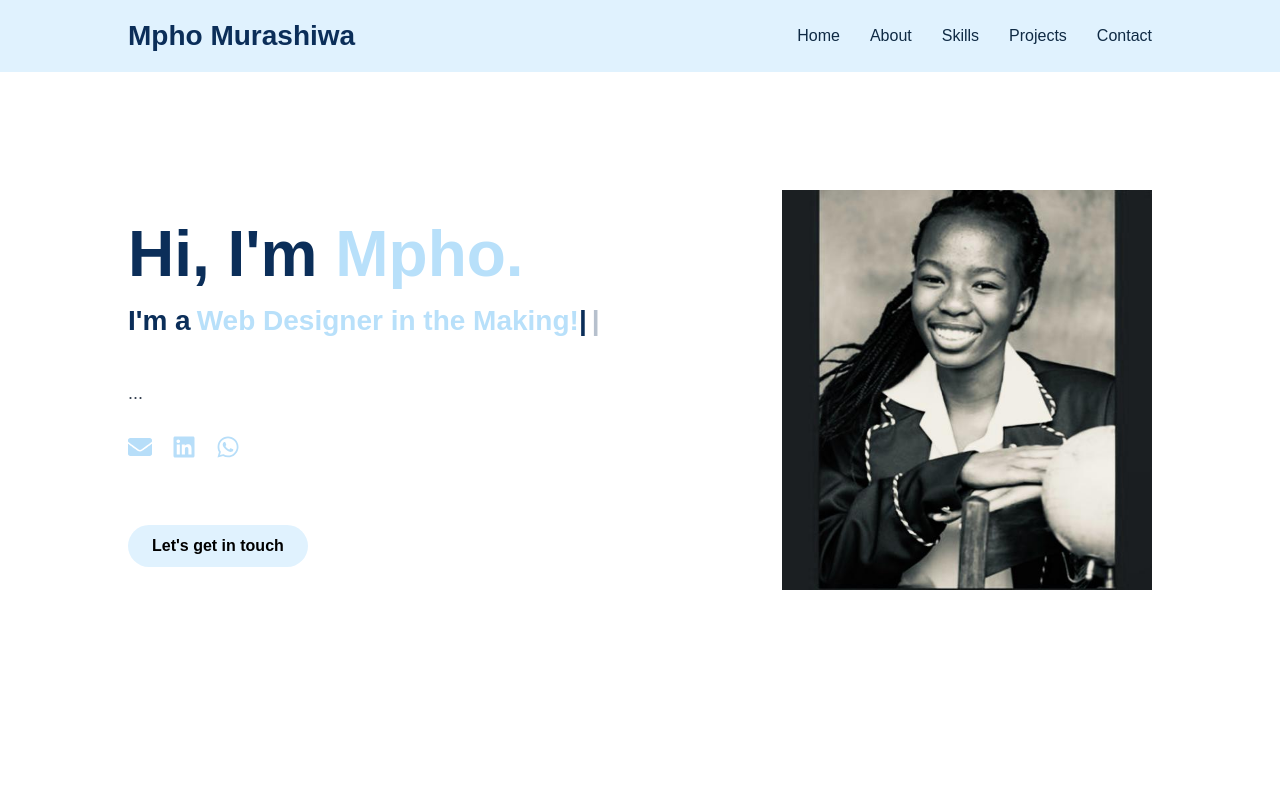
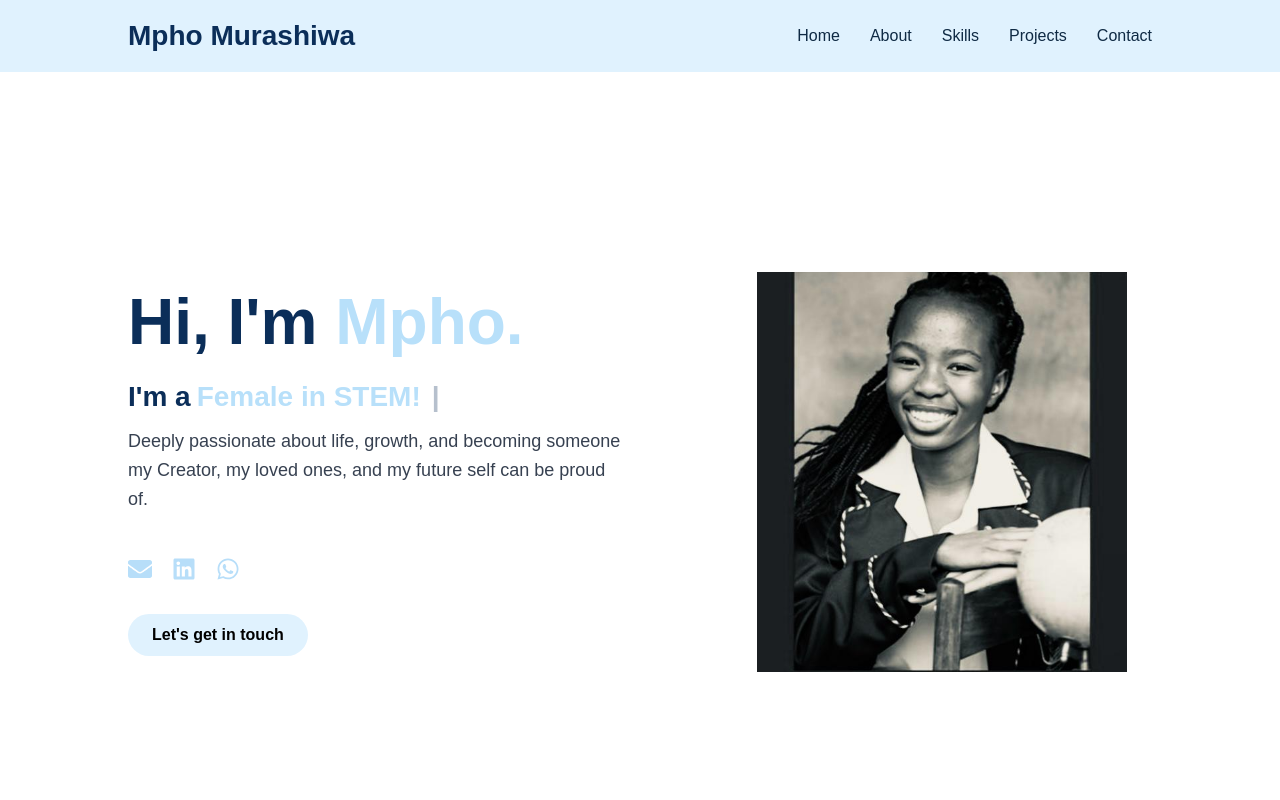
Before and after one commit to Mpho10111/Portfolio-Website, a React app: page / in a window 1280 px wide. Shown: the top 800 px of the page. Built offline with nearby package versions, Linux system fonts and the light colour scheme; the HTML template or start-up script is replaced by a standard one.

Commit message:
polish portfolio content and contact form

```diff
--- a/src/App.jsx
+++ b/src/App.jsx
@@ -23,7 +23,7 @@ function App(){
       />
       <Hero
         name="Hi, I'm Mpho"
-        description= "..."
+        description= "Deeply passionate about life, growth, and becoming someone my Creator, my loved ones, and my future self can be proud of."
       />
       <About
 
--- a/src/components/Contact.jsx
+++ b/src/components/Contact.jsx
@@ -1,23 +1,35 @@
+import { useState } from "react";
 import emailjs from "emailjs-com";
 
 function Contact() {
+  const [status, setStatus] = useState("");
+  const [isSending, setIsSending] = useState(false);
 
-  const sendEmail = (e) => {
+  const sendEmail = async (e) => {
     e.preventDefault();
 
-    emailjs.sendForm(
-      "YOUR_SERVICE_ID",
-      "YOUR_TEMPLATE_ID",
-      e.target,
-      "YOUR_PUBLIC_KEY"
-    )
-    .then(() => {
-      alert("Message sent successfully!");
-    }, () => {
-      alert("Something went wrong.");
-    });
+    const form = e.target;
+    const serviceId = import.meta.env.VITE_EMAILJS_SERVICE_ID;
+    const templateId = import.meta.env.VITE_EMAILJS_TEMPLATE_ID;
+    const publicKey = import.meta.env.VITE_EMAILJS_PUBLIC_KEY;
 
-    e.target.reset();
+    if (!serviceId || !templateId || !publicKey) {
+      setStatus("Email service is not configured yet.");
+      return;
+    }
+
+    setIsSending(true);
+    setStatus("Sending...");
+
+    try {
+      await emailjs.sendForm(serviceId, templateId, form, publicKey);
+      setStatus("Message sent successfully!");
+      form.reset();
+    } catch {
+      setStatus("Something went wrong. Please try again.");
+    } finally {
+      setIsSending(false);
+    }
   };
 
   return (
@@ -40,7 +52,11 @@ function Contact() {
 
         </div>
 
-        <button type="submit">Send Message</button>
+        <button type="submit" disabled={isSending}>
+          {isSending ? "Sending..." : "Send Message"}
+        </button>
+
+        {status && <p className="contact-status">{status}</p>}
       </form>
     </section>
   );
--- a/src/components/Hero.jsx
+++ b/src/components/Hero.jsx
@@ -1,14 +1,12 @@
 import { useState, useEffect } from "react";
 import { FaEnvelope, FaLinkedin, FaWhatsapp } from "react-icons/fa";
 
+const titles = [
+  "Female in STEM!",
+  "Data Science Enthusiast!",
+];
+
 function Hero(props) {
-
-  const titles = [
-    "Female in STEM!",
-    "Data Science Enthusiast!",
-    "Web Designer in the Making!"
-  ];
-
   const [currentTitleIndex, setCurrentTitleIndex] = useState(0);
   const [displayedText, setDisplayedText] = useState("");
   const [charIndex, setCharIndex] = useState(0);
--- a/src/components/Projects.jsx
+++ b/src/components/Projects.jsx
@@ -3,12 +3,10 @@ function Projects() {
   const projects = [
     {
       title: "Campus Marketplace",
-      link: "https://github.com/your-username/campus-marketplace",
       image: "/project1.png"
     },
     {
       title: "Personal Portfolio Website",
-      link: "https://github.com/your-username/portfolio",
       image: "/project2.png"
     }
   ];
@@ -22,23 +20,17 @@ function Projects() {
         {projects.map((project) => (
           <div className="project-item" key={project.title}>
 
-            {/* 🔹 Title ABOVE */}
+            {/* Title above */}
             <h3 className="project-title">
               {project.title}
             </h3>
 
-            {/* 🔹 Only IMAGE is clickable */}
-            <a
-              href={project.link}
-              target="_blank"
-              rel="noopener noreferrer"
-            >
-              <img
-                src={project.image}
-                alt={project.title}
-                className="project-image"
-              />
-            </a>
+            {/* Project image */}
+            <img
+              src={project.image}
+              alt={project.title}
+              className="project-image"
+            />
 
           </div>
         ))}
--- a/src/components/Skills.jsx
+++ b/src/components/Skills.jsx
@@ -4,9 +4,10 @@ function Skills() {
     { name: "CSS", level: 80, label: "Highly Proficient" },
     { name: "JavaScript", level: 70, label: "Proficient" },
     { name: "Python", level: 80, label: "Highly Proficient" },
-    { name: "Java", level: 70, label: "Proficient" },
-    { name: "C++", level: 70, label: "Proficient" },
-    { name: "MySQL", level: 70, label: "Proficient" }
+    { name: "MySQL", level: 70, label: "Proficient" },
+    { name: "Data Analysis", level: 80, label: "Highly Proficient" },
+    { name: "Data Visualization", level: 80, label: "Highly Proficient" },
+    { name: "Data Modelling", level: 80, label: "Highly Proficient" }
   ];
 
   const softSkills = [
@@ -44,7 +45,7 @@ function Skills() {
     ));
 
   return (
-    <section className="skills">
+    <section id="skills" className="skills">
       <h2>Skills</h2>
 
       <div className="skills-wrapper">
--- a/src/index.css
+++ b/src/index.css
@@ -67,42 +67,48 @@ nav a:hover {
   display: flex;
   align-items: center;
   justify-content: center;
+  padding: 80px 0;
 }
 
 .hero-content {
   display: flex;
   align-items: center;
   justify-content: space-between;
+  gap: 48px;
   width: 100%;
   padding: 0 10%;
+  box-sizing: border-box;
 }
 
 .hero-left {
   display: flex;
   flex-direction: column;
-  justify-content: space-between;
-
-  height: 350px;
+  justify-content: center;
+  gap: 28px;
+  flex: 1 1 430px;
+  max-width: 560px;
+  min-width: 0;
 }
 
 .hero-text {
   display: flex;
   flex-direction: column;
-  gap: 10px;
-
-  min-height: 120px; /* keeps text contained */
+  gap: 12px;
+  width: 100%;
 }
 
 .hero-actions {
   display: flex;
   flex-direction: column;
-  align-items: flex-start; /* or center for mobile */
-  gap: 15px;
+  align-items: flex-start;
+  gap: 12px;
 }
 
 .hero h1 {
   font-size: 64px;
   font-weight: 900;
+  line-height: 1.08;
+  letter-spacing: 0;
   margin: 0;
 }
 
@@ -118,23 +124,25 @@ nav a:hover {
   font-size: 28px;
   font-weight: 700;
   color: #0b2e59;
-  margin-top: 10px;
+  margin: 10px 0 0;
   transition: opacity 0.5s ease;
-
-
-  min-height: 20px;
+  min-height: 36px;
   display: flex;
-  align-items: center;
-
+  align-items: baseline;
+  flex-wrap: wrap;
+  column-gap: 6px;
+  row-gap: 4px;
+  line-height: 1.25;
 }
 
 .highlight {
-  margin-left: 6px;
+  margin-left: 0;
+  min-width: 0;
+  overflow-wrap: break-word;
 }
 
 /* Blinking cursor */
-.typing-text::after {
-  content: "|";
+.cursor {
   margin-left: 5px;
   animation: blink 1s infinite;
 }
@@ -149,7 +157,7 @@ nav a:hover {
   font-size: 18px;
   max-width: 500px;
   line-height: 1.6;
-  margin-top: 15px;
+  margin: 0;
 }
 
 .highlight {
@@ -174,7 +182,10 @@ nav a:hover {
 }
 
 .hero-right {
-  margin-right: 2 px;
+  display: flex;
+  justify-content: center;
+  flex: 0 1 420px;
+  margin-right: 0;
 }
 
 /* CTA Button */
@@ -193,6 +204,10 @@ nav a:hover {
   align-self: flex-start;
 }
 
+.hero-actions .cta {
+  margin-top: 0;
+}
+
 .cta:hover {
   transform: scale(1.05);
   background-color: #38bdf8;
@@ -201,6 +216,9 @@ nav a:hover {
 /* Right side image */
 .hero-right img {
   width: 370px;
+  max-width: 100%;
+  height: auto;
+  display: block;
 }
 
 /* ========================= */
@@ -344,7 +362,8 @@ nav a:hover {
 }
 
 .project-item {
-  width: 700px;
+  width: 100%;
+  max-width: 700px;
   text-align: center;
 }
 
@@ -360,6 +379,7 @@ nav a:hover {
   width: 100%;
   height: 350px;
   object-fit: cover;
+  box-sizing: border-box;
 
   border: 4px solid #cfe3ff; /* 🔥 light blue border */
   border-radius: 12px;
@@ -372,6 +392,15 @@ nav a:hover {
 .project-image:hover {
   transform: scale(1.03);
   box-shadow: 0 8px 20px rgba(0,0,0,0.15);
+}
+
+.projects .project-image {
+  cursor: default;
+}
+
+.projects .project-image:hover {
+  transform: none;
+  box-shadow: none;
 }
 
 .tech {
@@ -488,6 +517,19 @@ nav a:hover {
   transition: 0.3s;
 }
 
+.contact button:disabled {
+  cursor: not-allowed;
+  opacity: 0.65;
+  transform: none;
+}
+
+.contact-status {
+  margin: 16px auto 0;
+  color: #0b2e59;
+  font-weight: 600;
+  text-align: center;
+}
+
 /* button hover */
 .contact button:hover {
   background: #e0f2fe; /* 👈 blue */
@@ -497,6 +539,60 @@ nav a:hover {
 /* ========================= */
 /* 📱 RESPONSIVE DESIGN */
 /* ========================= */
+
+@media (max-width: 960px) {
+  .hero {
+    min-height: auto;
+    padding: 70px 0;
+  }
+
+  .hero-content {
+    flex-direction: column;
+    align-items: center;
+    justify-content: center;
+    gap: 36px;
+    padding: 0 7%;
+    text-align: center;
+  }
+
+  .hero-left {
+    flex: 0 1 auto;
+    width: 100%;
+    max-width: 640px;
+    align-items: center;
+    gap: 24px;
+  }
+
+  .hero-text {
+    align-items: center;
+  }
+
+  .typing-text {
+    justify-content: center;
+  }
+
+  .hero p {
+    margin-left: auto;
+    margin-right: auto;
+  }
+
+  .hero-actions {
+    align-items: center;
+  }
+
+  .hero-actions .cta {
+    align-self: center;
+  }
+
+  .social-icons {
+    justify-content: center;
+  }
+
+  .hero-right {
+    flex: 0 1 auto;
+    width: 100%;
+  }
+}
 
 @media (max-width: 768px) {
 
@@ -533,35 +629,47 @@ nav a:hover {
   }
 
   /* ===== HERO ===== */
+  .hero {
+    padding: 56px 20px;
+  }
+
   .hero-content {
     flex-direction: column;
     align-items: center;
+    gap: 30px;
+    padding: 0;
     text-align: center;
+  }
+
+  .hero-left {
+    width: 100%;
+    align-items: center;
   }
 
   .hero h1 {
     font-size: 42px;
+    line-height: 1.1;
+  }
+
+  .hero .intro,
+  .hero .name {
+    display: block;
   }
 
   .typing-text {
     font-size: 22px;
+    justify-content: center;
+    max-width: 100%;
   }
 
   .hero-right img {
     width: 250px;
-    margin-top: 30px;
-  }
-
-  @media (max-width: 768px) {
-  .hero-left {
-    height: auto; /* allow stacking on small screens */
-    align-items: center;
+    margin-top: 0;
   }
 
   .hero-actions {
     align-items: center;
   }
-}
 
   /* ===== SKILLS ===== */
   .skills-wrapper {
@@ -628,6 +736,48 @@ nav a:hover {
 
 }
 
+@media (max-width: 480px) {
+  nav {
+    padding: 18px 20px;
+  }
+
+  nav h2 {
+    font-size: 24px;
+  }
+
+  .hero {
+    padding: 44px 18px;
+  }
+
+  .hero h1 {
+    font-size: 36px;
+  }
+
+  .typing-text {
+    font-size: 19px;
+    line-height: 1.35;
+  }
+
+  .hero p {
+    max-width: 100%;
+  }
+
+  .social-icons {
+    gap: 18px;
+  }
+
+  .cta {
+    width: 100%;
+    max-width: 260px;
+    box-sizing: border-box;
+    text-align: center;
+  }
+
+  .hero-right img {
+    width: 230px;
+  }
+}
+
 html {
   scroll-behavior: smooth;
 }
```
